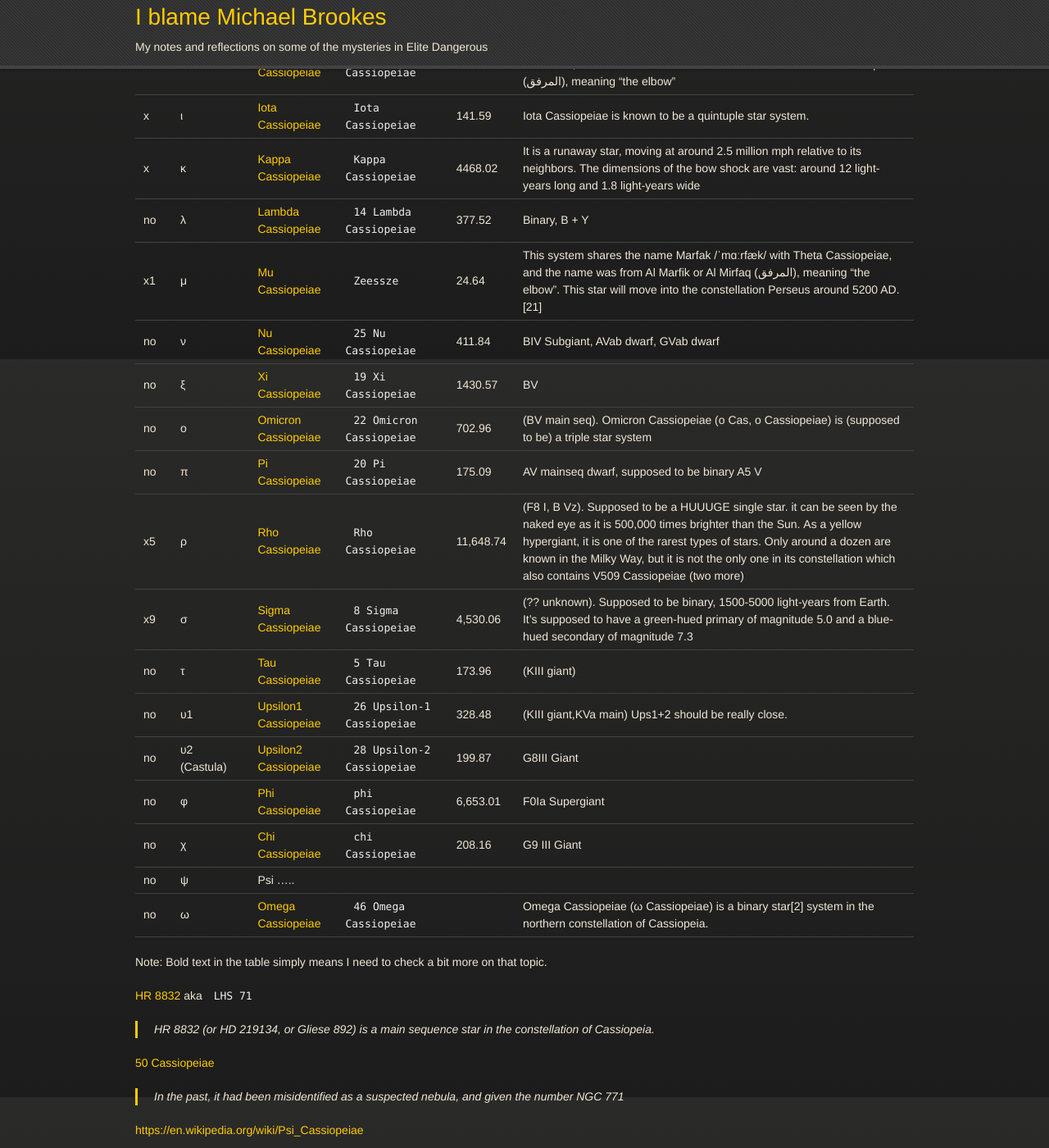
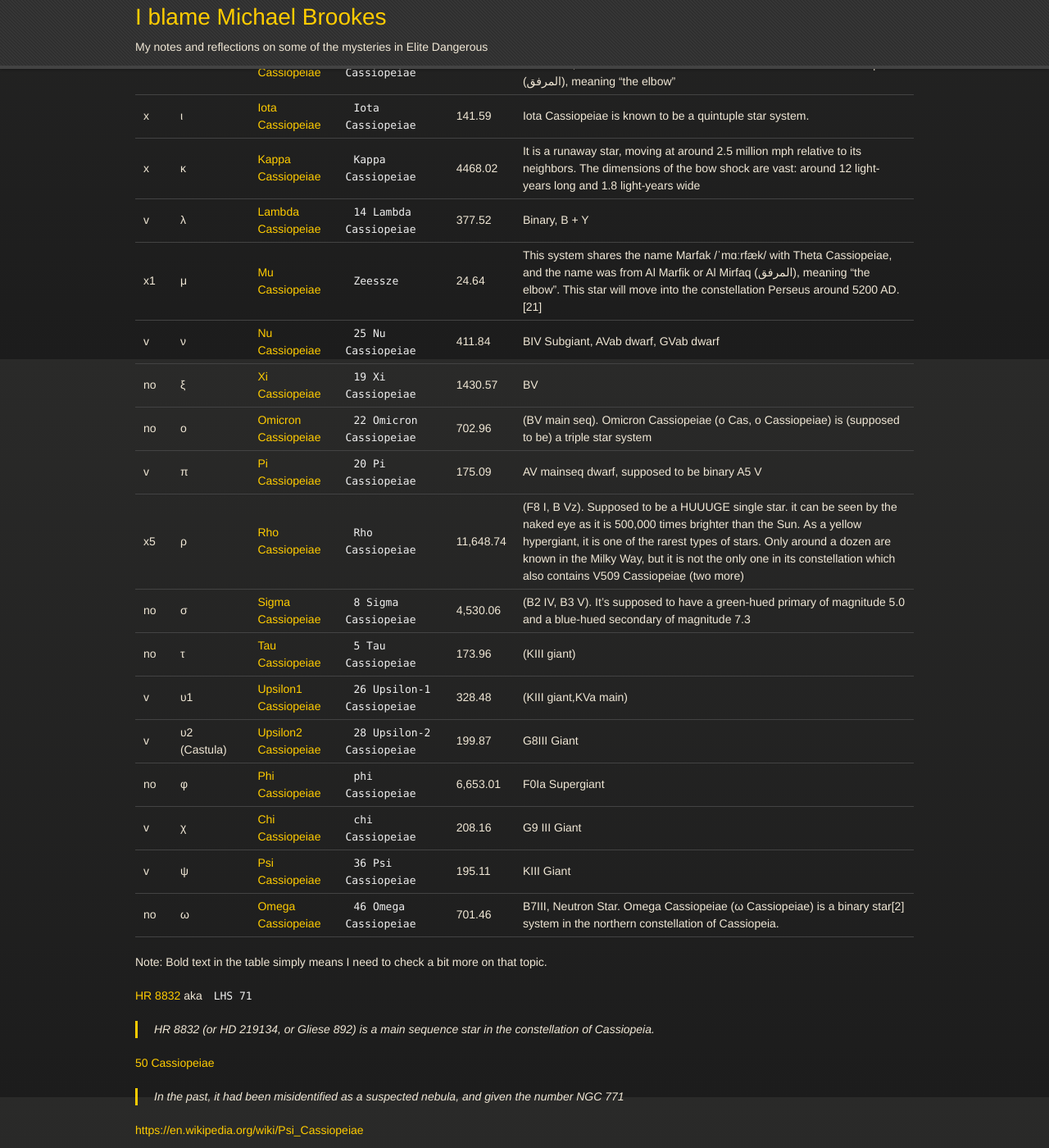
Before and after one commit to panzertard/elitedangerous-notes, a Jekyll site: the page built from docs/_notes/Cassiopeia.md, in a window 1280 px wide and 1400 px high, scrolled down 1362 px. Shown: the whole window at 82% size. Built offline with Jekyll 4.4.1, drawn with Linux system fonts in a browser that asks for light colours; some web fonts are replaced; a script that is not in the unit is left out; some of the changed text lies outside the part shown.

Commit message:
Cassiopeiae travel list

```diff
--- a/docs/_notes/Cassiopeia.md
+++ b/docs/_notes/Cassiopeia.md
@@ -31,31 +31,31 @@ title: "Cassiopeia"
 
 Chk  | Designation | Name        | ED Name       | Dist   | Notes |
 ---- | ------------| ----------- | ------------- | -------| -------------- |
-no | α (Schedar) | [Alpha Cassiopeiae](https://en.wikipedia.org/wiki/Alpha_Cassiopeiae) |  `Schedar` | 228.26 | traditionally called Schedar (from the Arabic Al Sadr, "the breast"), is a four-star system.
+v | α (Schedar) | [Alpha Cassiopeiae](https://en.wikipedia.org/wiki/Alpha_Cassiopeiae) |  `Schedar` | 228.26 | traditionally called Schedar (from the Arabic Al Sadr, "the breast"), is a four-star system.
 no | β (Caph) | [Beta Cassiopeiae](https://en.wikipedia.org/wiki/Beta_Cassiopeiae) | `Caph` | 54.75 | (meaning "hand") Beta Cassiopeiae is the star's Bayer designation. It also bore the traditional names Caph (from the Arabic word كف kaf, "palm" - i.e. reaching from the Pleiades), Chaph and Kaff, as well as al-Sanam al-Nakah "the Camel's Hump"
 x | γ | [Gamma Cassiopeiae](https://en.wikipedia.org/wiki/Gamma_Cassiopeiae) | `27 Gamma Cassiopeiae` | 549.12 | (B0, Blackhole, Neutron) Gamma Cassiopeiae is the prototype of a small group of stellar sources of X-ray radiation that is about 10 times stronger than emitted from other B or Be stars. [Gamma Cassiopeiae variable star](https://en.wikipedia.org/wiki/Gamma_Cassiopeiae_variable) a type of variable star that has a variable disc of material flung off by the high rotation rate of the star.
 no | δ (Ruchbah) | [Delta Cassiopeiae](https://en.wikipedia.org/wiki/Delta_Cassiopeiae) | `Ruchbah` | 99.43 | meaning "knee"
-no | ε (Segin) | [Epsilon Cassiopeiae](https://en.wikipedia.org/wiki/Epsilon_Cassiopeiae) | `Segin` | 411.85 | Epsilon Cassiopeiae (ε Cassiopeiae, abbreviated Eps Cas, ε Cas), officially named Segin. Segin, which probably originates from an erroneous transcription of Seginus, the traditional name for **Gamma Boötis**
+v | ε (Segin) | [Epsilon Cassiopeiae](https://en.wikipedia.org/wiki/Epsilon_Cassiopeiae) | `Segin` | 411.85 | Epsilon Cassiopeiae (ε Cassiopeiae, abbreviated Eps Cas, ε Cas), officially named Segin. Segin, which probably originates from an erroneous transcription of Seginus, the traditional name for **Gamma Boötis**
 x | ζ (Fulu) | [Zeta Cassiopeiae](https://en.wikipedia.org/wiki/Zeta_Cassiopeiae) | `Zeta Cassiopeiae` | 593.04 | In Chinese astronomy, Zeta Cassiopeiae is called 附路, Pinyin: Fùlù, meaning Auxiliary Road, because this star is marking itself and standing alone in the **Auxiliary Road** asterism, Legs (mansion) (see : Chinese constellation).[10] 附路 (Fùlù) was westernized into Foo Loo, but that name was also designated for Eta Cassiopeiae by R.H. Allen, with the meaning of **"a by-path"**
 no | η (Achird) | [Eta Cassiopeiae](https://en.wikipedia.org/wiki/Eta_Cassiopeiae) | `Eta Cassiopeiae` | 19.45 | Eta Cassiopeiae A (officially named Achird /ˈeɪtʃərd/, the traditional name for the system
 x | θ | [Theta Cassiopeiae](https://en.wikipedia.org/wiki/Theta_Cassiopeiae) | `33 Theta Cassiopeiae` | 133.58 | **It shares the traditional name Marfak** /ˈmɑːrfæk/ with μ Cassiopeiae to the southeast, which is derived from the Arabic term Al Marfik or Al Mirfaq (المرفق), meaning "the elbow"
 x | ι | [Iota Cassiopeiae](https://en.wikipedia.org/wiki/Iota_Cassiopeiae) | `Iota Cassiopeiae` | 141.59 | Iota Cassiopeiae is known to be a **quintuple** star system.
 x | κ | [Kappa Cassiopeiae](https://en.wikipedia.org/wiki/Kappa_Cassiopeiae) | `Kappa Cassiopeiae` | 4468.02 | It is a **runaway** star, moving at around 2.5 million mph relative to its neighbors. The dimensions of the bow shock are vast: around 12 light-years long and 1.8 light-years wide
-no | λ | [Lambda Cassiopeiae](https://en.wikipedia.org/wiki/Lambda_Cassiopeiae) | `14 Lambda Cassiopeiae` | 377.52 | Binary, B + Y
+v | λ | [Lambda Cassiopeiae](https://en.wikipedia.org/wiki/Lambda_Cassiopeiae) | `14 Lambda Cassiopeiae` | 377.52 | Binary, B + Y
 x1 | μ | [Mu Cassiopeiae](https://en.wikipedia.org/wiki/Mu_Cassiopeiae) | `Zeessze` | 24.64 | This system **shares** the name **Marfak** /ˈmɑːrfæk/ with **Theta Cassiopeiae**, and the name was from Al Marfik or Al Mirfaq (المرفق), meaning "the **elbow**". This star **will move** into the constellation Perseus around **5200** AD.[21]
-no | ν | [Nu Cassiopeiae](https://en.wikipedia.org/wiki/Nu_Cassiopeiae) | `25 Nu Cassiopeiae` | 411.84 | BIV Subgiant, AVab dwarf, GVab dwarf
+v | ν | [Nu Cassiopeiae](https://en.wikipedia.org/wiki/Nu_Cassiopeiae) | `25 Nu Cassiopeiae` | 411.84 | BIV Subgiant, AVab dwarf, GVab dwarf
 no | ξ | [Xi Cassiopeiae](https://en.wikipedia.org/wiki/Xi_Cassiopeiae) | `19 Xi Cassiopeiae` | 1430.57 | BV
 no | ο | [Omicron Cassiopeiae](https://en.wikipedia.org/wiki/Omicron_Cassiopeiae) | `22 Omicron Cassiopeiae` | 702.96 | (BV main seq). Omicron Cassiopeiae (ο Cas, ο Cassiopeiae) is (supposed to be) a triple star system
-no | π | [Pi Cassiopeiae](https://en.wikipedia.org/wiki/Pi_Cassiopeiae) | `20 Pi Cassiopeiae` | 175.09 | AV mainseq dwarf, supposed to be binary A5 V
+v | π | [Pi Cassiopeiae](https://en.wikipedia.org/wiki/Pi_Cassiopeiae) | `20 Pi Cassiopeiae` | 175.09 | AV mainseq dwarf, supposed to be binary A5 V
 x5 | ρ | [Rho Cassiopeiae](https://en.wikipedia.org/wiki/Rho_Cassiopeiae) | `Rho Cassiopeiae` | 11,648.74 | (F8 I, B Vz). Supposed to be a HUUUGE single star. it can be seen by the naked eye as it is 500,000 times brighter than the Sun. **As a yellow hypergiant, it is one of the rarest types of stars**. Only around a dozen are known in the Milky Way, but it is not the only one in its constellation which also contains **V509 Cassiopeiae** (two more)
-x9 | σ | [Sigma Cassiopeiae](https://en.wikipedia.org/wiki/Sigma_Cassiopeiae) | `8 Sigma Cassiopeiae` | 4,530.06 | (?? unknown). Supposed to be binary, 1500-5000 light-years from Earth. It's supposed to have a green-hued primary of magnitude 5.0 and a blue-hued secondary of magnitude 7.3
+no | σ | [Sigma Cassiopeiae](https://en.wikipedia.org/wiki/Sigma_Cassiopeiae) | `8 Sigma Cassiopeiae` | 4,530.06 | (B2 IV, B3 V). It's supposed to have a green-hued primary of magnitude 5.0 and a blue-hued secondary of magnitude 7.3
 no | τ | [Tau Cassiopeiae](https://en.wikipedia.org/wiki/Tau_Cassiopeiae) | `5 Tau Cassiopeiae`| 173.96 | (KIII giant)
-no | υ1 | [Upsilon1 Cassiopeiae](https://en.wikipedia.org/wiki/Upsilon1_Cassiopeiae) | `26 Upsilon-1 Cassiopeiae` | 328.48 | (KIII giant,KVa main) Ups1+2 should be really close.
-no | υ2 (Castula) | [Upsilon2 Cassiopeiae](https://en.wikipedia.org/wiki/Upsilon2_Cassiopeiae) | `28 Upsilon-2 Cassiopeiae` | 199.87 | G8III Giant
+v | υ1 | [Upsilon1 Cassiopeiae](https://en.wikipedia.org/wiki/Upsilon1_Cassiopeiae) | `26 Upsilon-1 Cassiopeiae` | 328.48 | (KIII giant,KVa main)
+v | υ2 (Castula) | [Upsilon2 Cassiopeiae](https://en.wikipedia.org/wiki/Upsilon2_Cassiopeiae) | `28 Upsilon-2 Cassiopeiae` | 199.87 | G8III Giant
 no | φ | [Phi Cassiopeiae](https://en.wikipedia.org/wiki/Phi_Cassiopeiae) | `phi Cassiopeiae` | 6,653.01 | F0Ia Supergiant
-no | χ | [Chi Cassiopeiae](https://en.wikipedia.org/wiki/Chi_Cassiopeiae) | `chi Cassiopeiae` | 208.16 | G9 III Giant
-no | ψ | Psi ..... |
-no | ω | [Omega Cassiopeiae](https://en.wikipedia.org/wiki/Omega_Cassiopeiae) |  `46 Omega Cassiopeiae` | | Omega Cassiopeiae (ω Cassiopeiae) is a binary star[2] system in the northern constellation of Cassiopeia.
+v | χ | [Chi Cassiopeiae](https://en.wikipedia.org/wiki/Chi_Cassiopeiae) | `chi Cassiopeiae` | 208.16 | G9 III Giant
+v | ψ | [Psi Cassiopeiae](https://en.wikipedia.org/wiki/Psi_Cassiopeiae) | `36 Psi Cassiopeiae` | 195.11 | KIII Giant
+no | ω | [Omega Cassiopeiae](https://en.wikipedia.org/wiki/Omega_Cassiopeiae) | `46 Omega Cassiopeiae` | 701.46 | B7III, Neutron Star. Omega Cassiopeiae (ω Cassiopeiae) is a binary star[2] system in the northern constellation of Cassiopeia.
 
 
 Note: **Bold** text in the table simply means I need to check a bit more on that topic.
@@ -85,6 +85,12 @@ Note: **Bold** text in the table simply means I need to check a bit more on that
 [AO Cassiopeiae](https://en.wikipedia.org/wiki/AO_Cassiopeiae)
 > also known as Pearce's Star
 
+### V776 Cassiopeiae
+Persistant `Distress Call` USS with `FNV Formidable` Farragut-Class Bettlecruiser in distress, appears to be a bit broken. Perhaps we haven't figured out how to do this USS just yet.
+Perhaps we're supposed to take down the Pirate battlecruiser quickly enough so it won't jump?
+
+### 32 Cassiopeiae
+BH and some 10+ stars.
 
 
 ### Spectating from Alpha Centauri
```
Also changed, not shown: docs/_notes/Cassiopeiae-Travel.md (added, +126 -0 lines), docs/_notes/HD-1337.md (added, +11 -0 lines).
